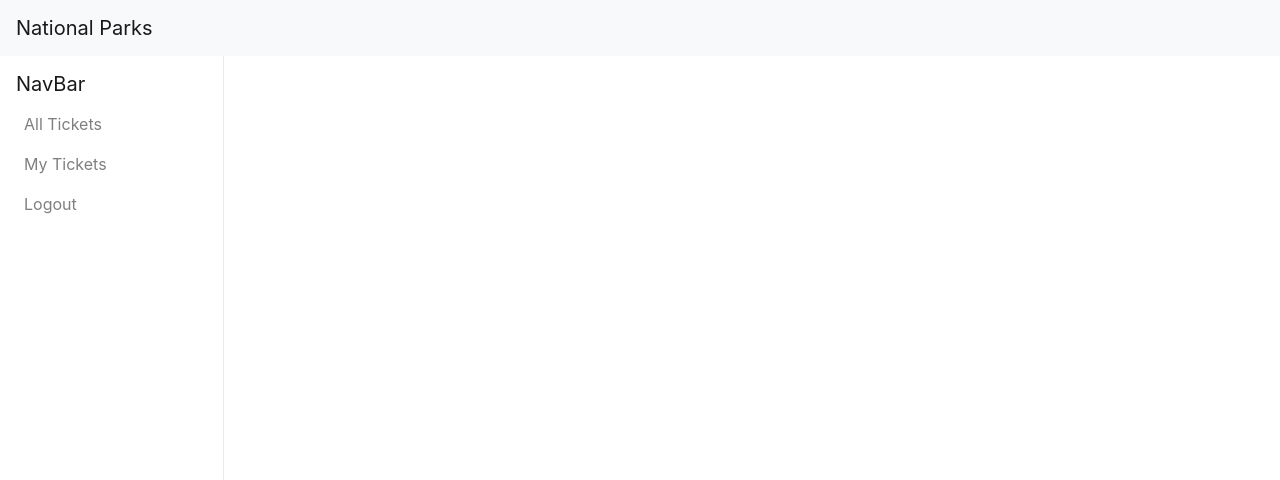
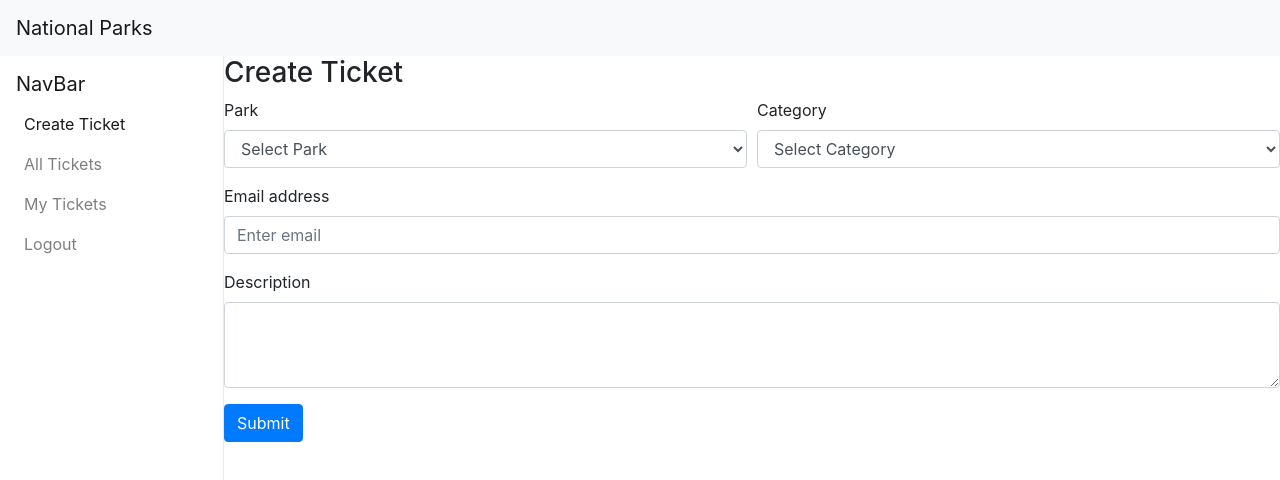
Before and after one commit to jwrichardson15/OtsTeamMichael-FrontEnd, a React (Create React App) app in the folder national_parks/: page /createTicket in a window 1280 px wide. Shown: the top 480 px of the page. Built offline with nearby package versions, Linux system fonts and the light colour scheme.

Commit message:
Mocked createTicket component

```diff
--- /dev/null
+++ b/national_parks/src/api/categoriesApi.js
@@ -0,0 +1,12 @@
+// Mocked getAllCategories
+export function getAllCategories() {
+  return Promise.resolve([
+    {
+      id: 1,
+      name: 'Category 1'
+    },
+    {
+      id: 2,
+      name: 'Category 2'
+    }]);
+}
--- /dev/null
+++ b/national_parks/src/api/parksApi.js
@@ -0,0 +1,12 @@
+// Mocked getAllParks
+export function getAllParks() {
+  return Promise.resolve([
+    {
+      id: 1,
+      name: 'Park 1'
+    },
+    {
+      id: 2,
+      name: 'Park 2'
+    }]);
+}
--- /dev/null
+++ b/national_parks/src/api/ticketsApi.js
@@ -0,0 +1,5 @@
+// Mocked createTicket
+export function createTicket(body) {
+  console.log("Ticket Created -", body);
+  return Promise.resolve(body);
+}
--- a/national_parks/src/components/common/NavMenu.js
+++ b/national_parks/src/components/common/NavMenu.js
@@ -9,6 +9,9 @@ const NavMenu = () => {
     <Navbar>
         <Navbar.Brand>NavBar</Navbar.Brand>
         <Nav>
+          <Nav.Item>
+            <Nav.Link as={NavLink} to="/createTicket">Create Ticket</Nav.Link>
+          </Nav.Item>
           <Nav.Item>
             <Nav.Link as={NavLink} to="/allTickets">All Tickets</Nav.Link>
           </Nav.Item>
--- a/national_parks/src/components/common/Routes.js
+++ b/national_parks/src/components/common/Routes.js
@@ -1,12 +1,14 @@
 import React from 'react';
 import {Switch, Route} from 'react-router-dom';
+import CreateTicket from '../../tickets/CreateTicket';
 import AllTickets from '../../tickets/AllTickets';
 import MyTickets from '../../tickets/MyTickets';
 
 const Routes = () => {
   return (
     <Switch>
-      <Route exact path='/' compoonent ={AllTickets} />
+      <Route exact path='/' component={AllTickets} />
+      <Route path='/createTicket' component={CreateTicket} />
       <Route path='/allTickets' component={AllTickets}/>
       <Route path='/myTickets' component={MyTickets} />
     </Switch>
--- /dev/null
+++ b/national_parks/src/tickets/CreateTicket.js
@@ -0,0 +1,84 @@
+import React, { useEffect, useState } from 'react';
+import { Button, Col, Form } from 'react-bootstrap';
+import { getAllCategories } from '../api/categoriesApi';
+import { getAllParks } from '../api/parksApi';
+import { createTicket } from '../api/ticketsApi';
+
+const CreateTicket = () => {
+
+  const [categoriesData, setCategoriesData] = useState([]);
+  const [parksData, setParksData] = useState([]);
+  const [ticketData, setTicketData] = useState({"park": 0, "category": 0, "email": "", description: ""});
+
+  useEffect(() => {
+    getAllCategories()
+      .then(categoriesDataResponse => {
+        setCategoriesData(categoriesDataResponse);
+        console.log(categoriesDataResponse);
+      })
+      .catch(() => {
+        console.log("Failed to load categories data");
+      });
+  }, []);
+
+  useEffect(() => {
+    getAllParks()
+      .then(parksDataResponse => {
+        setParksData(parksDataResponse);
+        console.log(parksDataResponse);
+      })
+      .catch(() => {
+        console.log("Failed to load parks data");
+      });
+  }, []);
+
+  const handleChange = field => event => {
+    setTicketData({
+      ...ticketData,
+      [field]: event.target.value
+    });
+  };
+
+  const handleSubmit = event => {
+    createTicket(ticketData);
+  };
+
+  return (
+    <Form>
+      <h3>Create Ticket</h3>
+      <Form.Row>
+        <Form.Group as={Col} controlId="formCreateTicketPark">
+          <Form.Label>Park</Form.Label>
+          <Form.Control as="select" onChange={handleChange('park')} value={ticketData.park}>
+            <option value="0">Select Park</option>
+            {parksData.map((value, index) => {return <option key={index} value={value.id}>{value.name}</option>})}
+          </Form.Control>
+        </Form.Group>
+        <Form.Group as={Col} controlId="formCreateTicketCategory">
+          <Form.Label>Category</Form.Label>
+          <Form.Control as="select" onChange={handleChange('category')} value={ticketData.category}>
+            <option value="0">Select Category</option>
+            {categoriesData.map((value, index) => {return <option key={index} value={value.id}>{value.name}</option>})}
+          </Form.Control>
+        </Form.Group>
+      </Form.Row>
+      <Form.Row>
+        <Form.Group as={Col} controlId="formCreateTicketEmail">
+          <Form.Label>Email address</Form.Label>
+          <Form.Control type="email" placeholder="Enter email" onChange={handleChange('email')} value={ticketData.email} />
+        </Form.Group>
+      </Form.Row>
+      <Form.Row>
+        <Form.Group as={Col} controlId="formCreateTicketDescription">
+          <Form.Label>Description</Form.Label>
+          <Form.Control as="textarea" rows="3" onChange={handleChange('description')} value={ticketData.description} />
+        </Form.Group>
+      </Form.Row>
+      <Button variant="primary" onClick={handleSubmit}>
+        Submit
+      </Button>
+    </Form>
+  );
+};
+
+export default CreateTicket;
```
